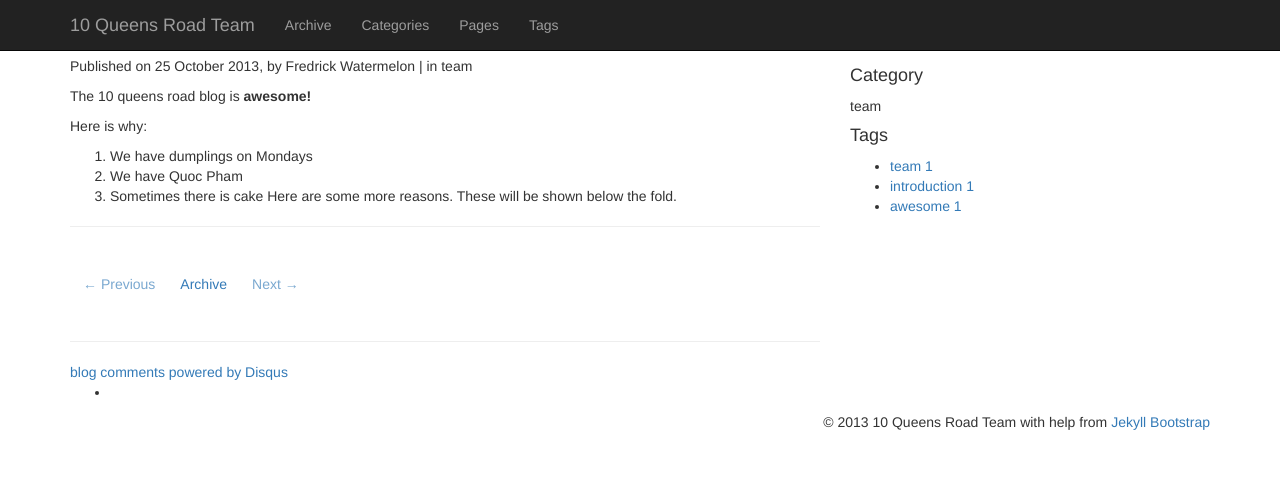
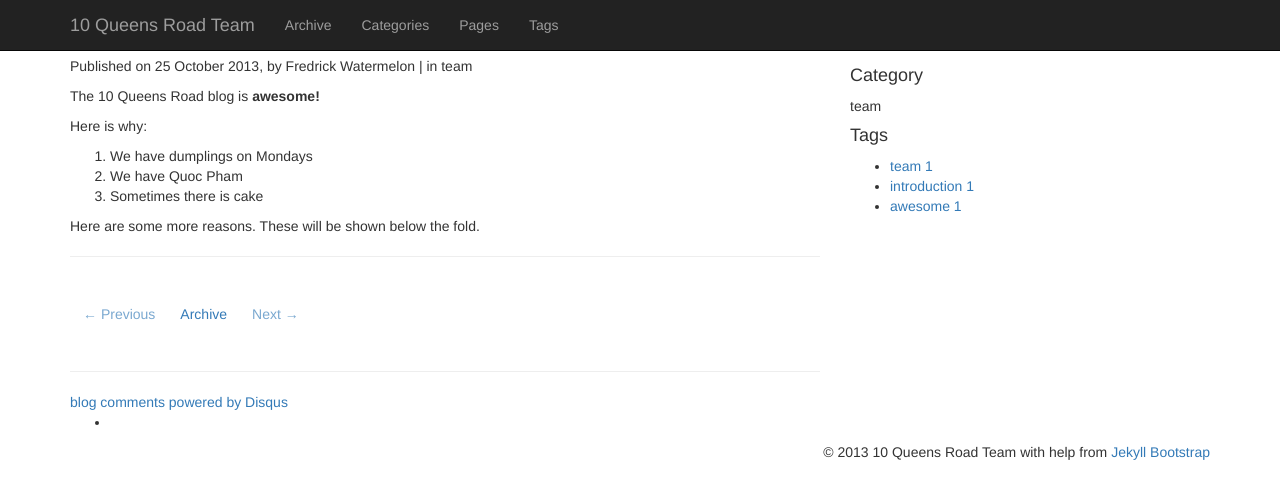
Before and after one commit to 10QueensRoad/10queensroad-staging, a Jekyll site: the page built from _posts/2013-10-25-10-queens-road-team-is-awesome.md, in a window 1280 px wide. Shown: the top 499 px of the page. Built offline with Jekyll 4.4.1, drawn with Linux system fonts in a browser that asks for light colours; nearby versions of some CDN libraries; library files that are not in the unit come from our copies; comment, search, counter and statistics services are not loaded.

```diff
--- a/_posts/2013-10-25-10-queens-road-team-is-awesome.md
+++ b/_posts/2013-10-25-10-queens-road-team-is-awesome.md
@@ -1,17 +1,19 @@
 ---
 layout: post
-title: "10 queens road team is awesome"
+title: "10 Queens Road team is awesome"
 category: team
 tags: [team, introduction, awesome]
 author: "Fredrick Watermelon"
 ---
 {% include JB/setup %}
 
-The 10 queens road blog is **awesome!**
+The 10 Queens Road blog is **awesome!**
 
 Here is why:
 1. We have dumplings on Mondays
 2. We have Quoc Pham
 3. Sometimes there is cake
+
 <!--end excerpt-->
+
 Here are some more reasons. These will be shown below the fold.
```
